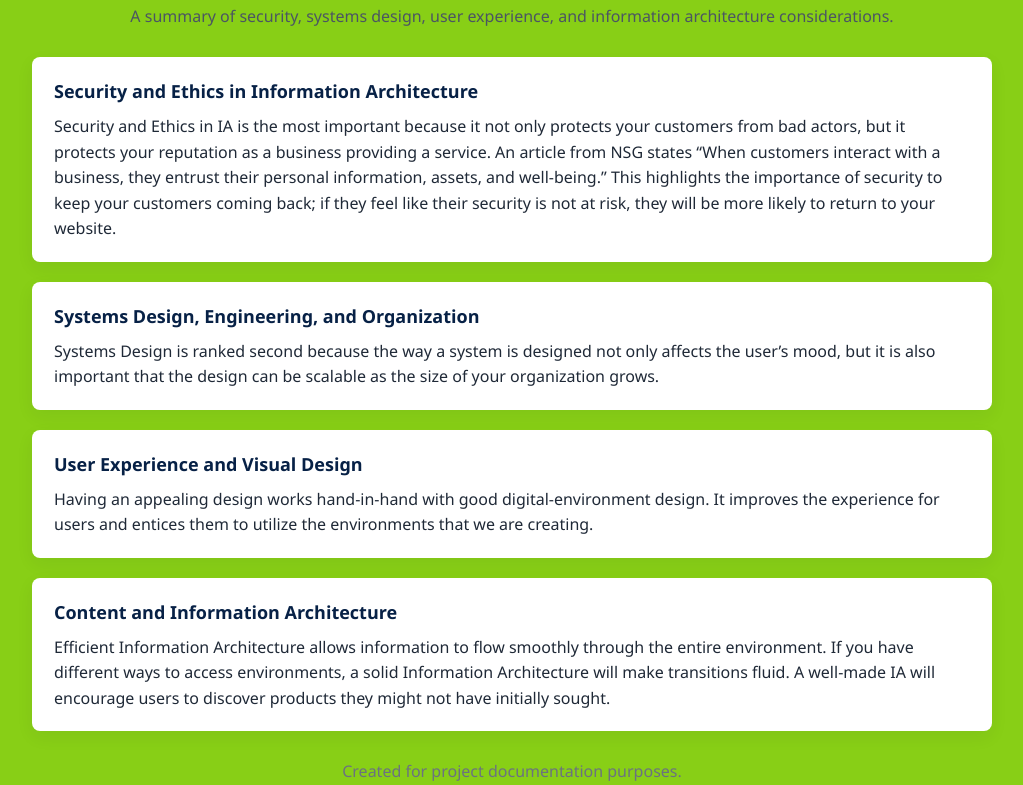
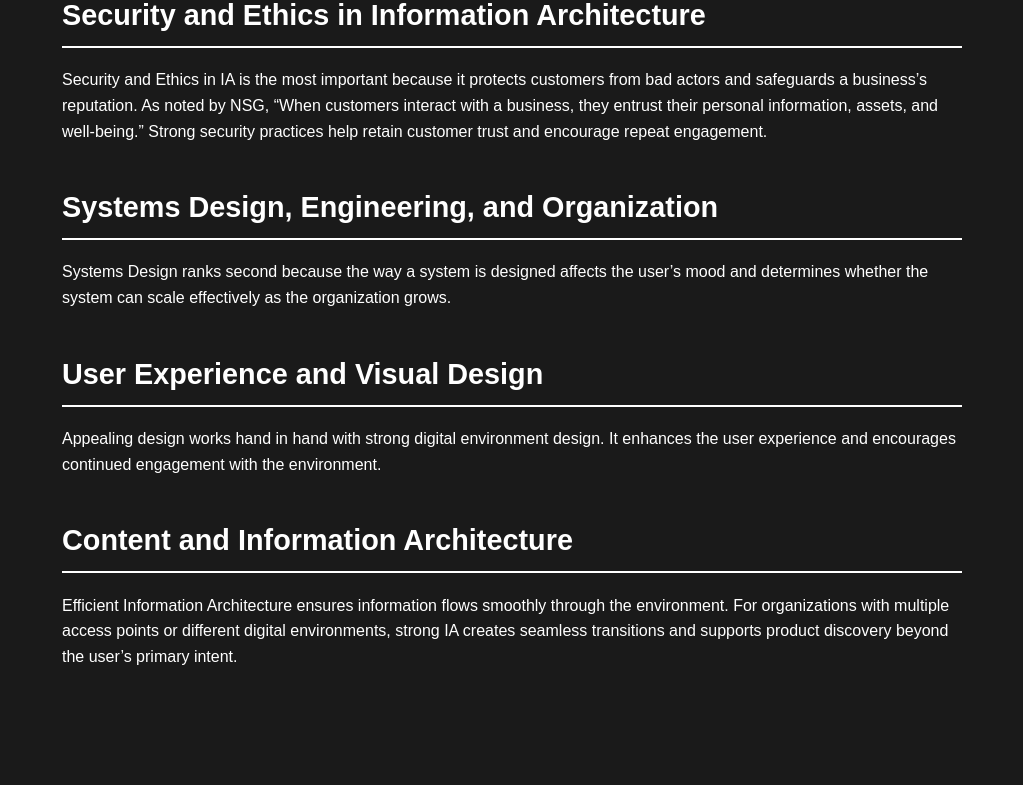
Before and after one commit to mlindell57/it248finalv2, a plain HTML site: page index.html in a window 1280 px wide. Shown: the part 108-893 px from the top of the page, without its empty margins (128-1151 px from the left). After the commit the page ends 853 px from the top, so only its background shows below. Drawn offline with Linux system fonts and the light colour scheme.

Commit message:
updatedcodefile

```diff
--- a/index.html
+++ b/index.html
@@ -1,87 +1,36 @@
 <!DOCTYPE html>
 <html lang="en">
 <head>
-    <meta charset="utf-8" />
-    <meta name="viewport" content="width=device-width,initial-scale=1" />
-    <title>Information Architecture Priorities</title>
+<meta charset="UTF-8" />
+<meta name="viewport" content="width=device-width, initial-scale=1.0" />
+<title>Information Architecture Priorities</title>
+<link rel="stylesheet" href="styles.css" />
+</head>
+<body>
+<div class="container">
+<h1>Security and Ethics in Information Architecture</h1>
+<p>
+Security and Ethics in IA is the most important because it protects customers from bad actors and safeguards a business’s reputation. As noted by NSG,
+“When customers interact with a business, they entrust their personal information, assets, and well-being.” Strong security practices help retain customer trust and encourage repeat engagement.
+</p>
 
-    <!-- External stylesheet (must be saved as "styles.css" in the same folder) -->
-    <link rel="stylesheet" href="styles.css" />
 
-    <!-- Small inline fallback to ensure content is visible if external CSS fails to load -->
-    <style>
-      /* Minimal fallback so the page is not completely blank if styles.css can't be found. */
-      :root { --fallback-bg: #ffffff; --fallback-text: #111; }
-      body:empty::before {
-        content: "Loading..."; /* visible if body contains no nodes (diagnostic) */
-      }
-      /* Only apply the fallback if the external stylesheet doesn't override it */
-      .fallback-visible {
-        background: var(--fallback-bg);
-        color: var(--fallback-text);
-        font-family: Arial, Helvetica, sans-serif;
-        padding: 20px;
-      }
-    </style>
-</head>
-<body class="fallback-visible">
+<h1>Systems Design, Engineering, and Organization</h1>
+<p>
+Systems Design ranks second because the way a system is designed affects the user’s mood and determines whether the system can scale effectively as the organization grows.
+</p>
 
-    <div class="container">
-        <header class="site-header">
-            <h1>Project Priorities Overview</h1>
-            <p class="lead">A summary of security, systems design, user experience, and information architecture considerations.</p>
-        </header>
 
-        <main>
-            <section id="security-ethics" class="card">
-                <h2>Security and Ethics in Information Architecture</h2>
-                <p>
-                    Security and Ethics in IA is the most important because it not only protects your customers from bad actors,
-                    but it protects your reputation as a business providing a service. An article from NSG states
-                    “When customers interact with a business, they entrust their personal information, assets, and well-being.”
-                    This highlights the importance of security to keep your customers coming back; if they feel like their security
-                    is not at risk, they will be more likely to return to your website.
-                </p>
-            </section>
+<h1>User Experience and Visual Design</h1>
+<p>
+Appealing design works hand in hand with strong digital environment design. It enhances the user experience and encourages continued engagement with the environment.
+</p>
 
-            <section id="systems-design" class="card">
-                <h2>Systems Design, Engineering, and Organization</h2>
-                <p>
-                    Systems Design is ranked second because the way a system is designed not only affects the user’s mood, but it is
-                    also important that the design can be scalable as the size of your organization grows.
-                </p>
-            </section>
 
-            <section id="ux-visual" class="card">
-                <h2>User Experience and Visual Design</h2>
-                <p>
-                    Having an appealing design works hand-in-hand with good digital-environment design. It improves the experience for
-                    users and entices them to utilize the environments that we are creating.
-                </p>
-            </section>
-
-            <section id="information-architecture" class="card">
-                <h2>Content and Information Architecture</h2>
-                <p>
-                    Efficient Information Architecture allows information to flow smoothly through the entire environment.
-                    If you have different ways to access environments, a solid Information Architecture will make transitions fluid.
-                    A well-made IA will encourage users to discover products they might not have initially sought.
-                </p>
-            </section>
-        </main>
-
-        <footer class="site-footer">
-            <p>Created for project documentation purposes.</p>
-        </footer>
-    </div>
-
-    <!-- Diagnostic helper: If you open the browser console and see this message, script ran -->
-    <script>
-      // Remove the "fallback-visible" class if the stylesheet rules have applied (visual test)
-      // This is only for diagnostic purposes; it won't break your layout.
-      window.addEventListener('load', function () {
-        document.body.classList.remove('fallback-visible');
-      });
-    </script>
+<h1>Content and Information Architecture</h1>
+<p>
+Efficient Information Architecture ensures information flows smoothly through the environment. For organizations with multiple access points or different digital environments, strong IA creates seamless transitions and supports product discovery beyond the user’s primary intent.
+</p>
+</div>
 </body>
 </html>
--- a/styles.css
+++ b/styles.css
@@ -1,94 +1,29 @@
-/* styles.css - save this file in the same folder as index.html */
-
-/* Basic reset and sensible defaults */
-* {
-    box-sizing: border-box;
-    -webkit-font-smoothing: antialiased;
-    -moz-osx-font-smoothing: grayscale;
+body {
+margin: 0;
+padding: 0;
+background-color: #1a1a1a; /* Simple dark background */
+color: #ffffff; /* High‑contrast white text */
+font-family: Arial, Helvetica, sans-serif;
+line-height: 1.6;
 }
 
-html, body {
-    height: 100%;
-    margin: 0;
-    padding: 0;
+
+.container {
+max-width: 900px;
+margin: 40px auto;
+padding: 20px;
 }
 
-body {
-    font-family: "Segoe UI", Roboto, "Helvetica Neue", Arial, sans-serif;
-    line-height: 1.6;
-    color: #222;
-    background-color: #88cf16;
-    padding: 32px;
+
+h1 {
+margin-top: 40px;
+font-size: 1.8rem;
+border-bottom: 2px solid #ffffff;
+padding-bottom: 8px;
 }
 
-/* Container centers the content and restricts width */
-.container {
-    max-width: 960px;
-    margin: 0 auto;
-    display: block;
+
+p {
+font-size: 1rem;
+margin-top: 15px;
 }
-
-/* Header */
-.site-header {
-    text-align: center;
-    margin-bottom: 28px;
-}
-
-.site-header h1 {
-    font-size: 28px;
-    margin-bottom: 6px;
-    color: #0b2545;
-}
-
-.lead {
-    color: #4b5563;
-    font-size: 1rem;
-}
-
-/* Card style for each section */
-.card {
-    background: #ffffff;
-    border-radius: 8px;
-    padding: 20px 22px;
-    margin-bottom: 20px;
-    box-shadow: 0 6px 18px rgba(13, 30, 58, 0.06);
-}
-
-.card h2 {
-    margin: 0 0 8px 0;
-    font-size: 1.125rem;
-    color: #072146;
-}
-
-.card p {
-    margin: 0;
-    color: #1f2937;
-}
-
-/* Footer */
-.site-footer {
-    text-align: center;
-    margin-top: 28px;
-    color: #6b7280;
-}
-
-/* Accessibility: focus outlines for keyboard navigation */
-a:focus, button:focus, input:focus {
-    outline: 3px solid #8ab4ff;
-    outline-offset: 2px;
-}
-
-/* Responsive tweaks */
-@media (max-width: 520px) {
-    body {
-        padding: 16px;
-    }
-
-    .card {
-        padding: 16px;
-    }
-
-    .site-header h1 {
-        font-size: 22px;
-    }
-}
```
